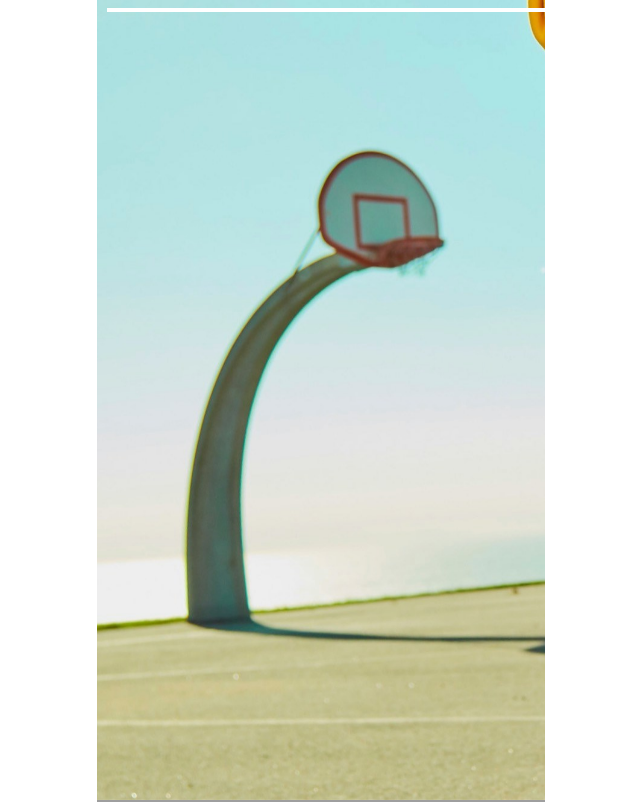
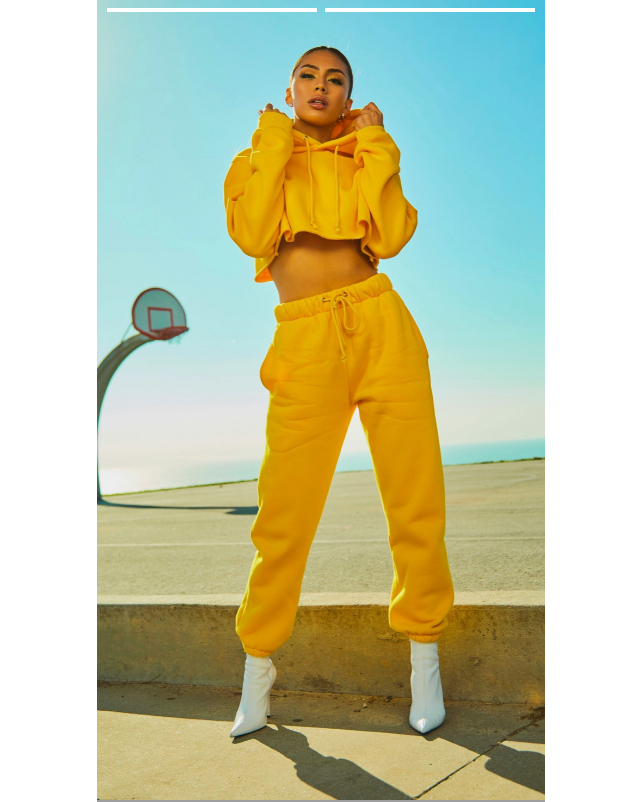
Before and after one commit to arpitt061998/Fashion-commerce, a React (Vite) app: page / in a window 1280 px wide. Shown: the top 802 px of the page, without its empty margins (319-959 px from the left). Built offline with nearby package versions, Linux system fonts and the light colour scheme; grey boxes are pictures that could not be loaded.

Commit message:
fixing a minor css issue

```diff
--- a/src/App.css
+++ b/src/App.css
@@ -4,5 +4,4 @@
 
 .swiper-slide {
     height: 100vh !important;
-    width: 100vw !important;
 }
```
